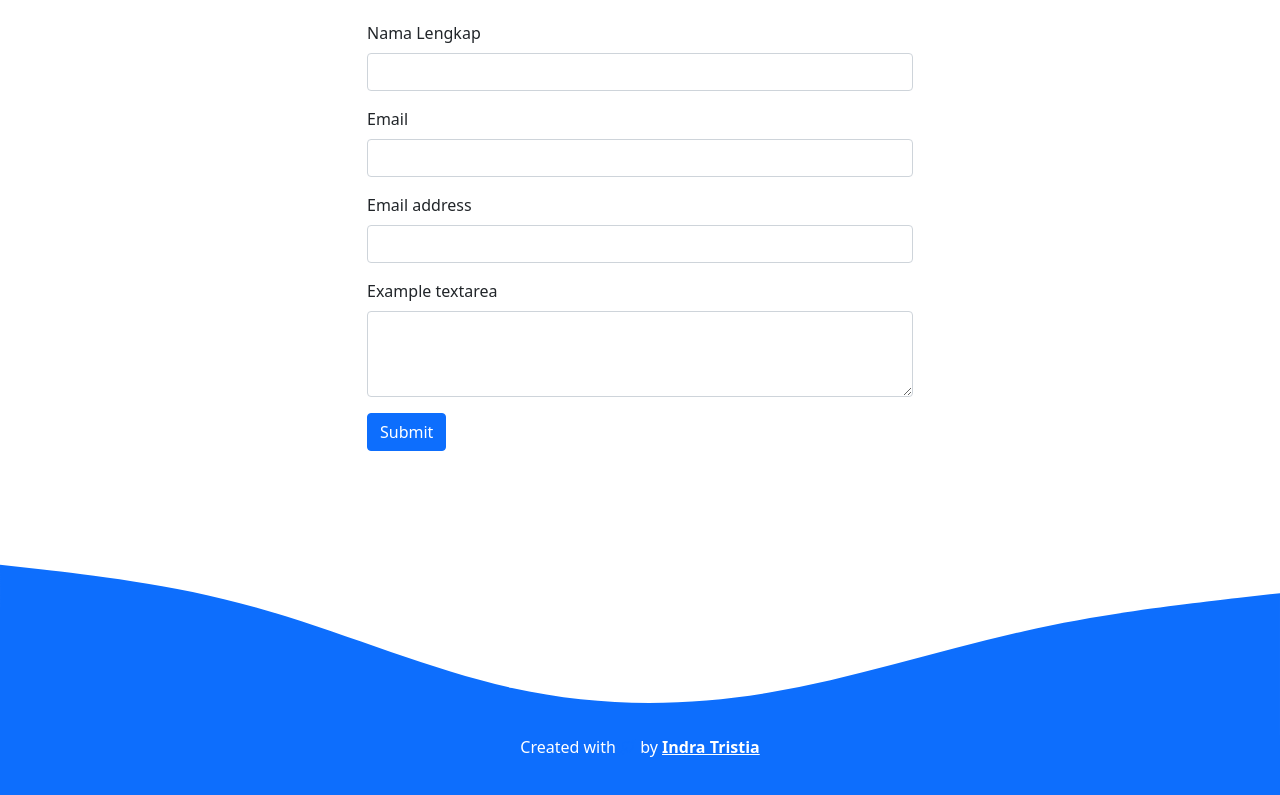
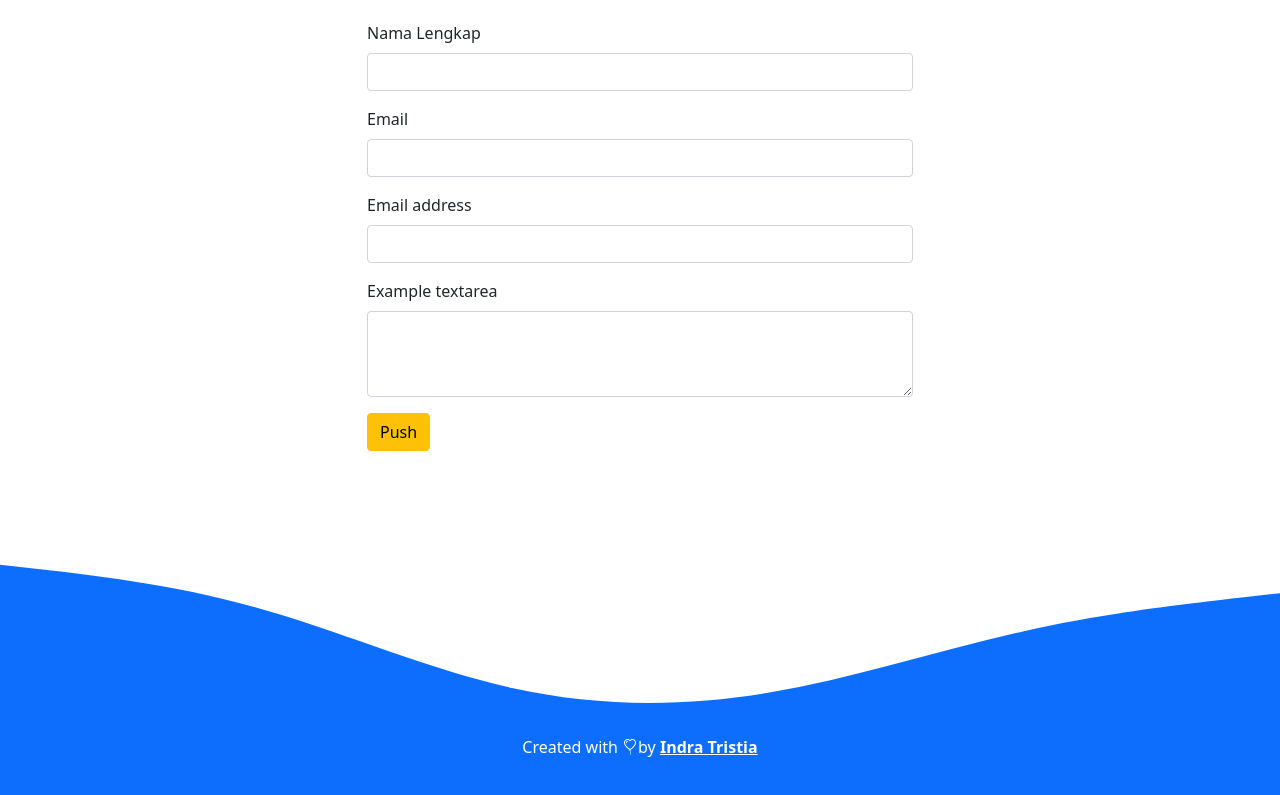
Before and after one commit to indratrst/indratristia.github.io, a plain HTML site: page index.html in a window 1280 px wide. Shown: the part 2944-3739 px from the top of the page. Drawn offline with nearby package versions, Linux system fonts and the light colour scheme.

Commit message:
change button and change icon in footer

```diff
--- a/index.html
+++ b/index.html
@@ -176,7 +176,7 @@
                 <label for="pesan" class="form-label">Example textarea</label>
                 <textarea class="form-control" id="pesan" rows="3"></textarea>
               </div>
-              <button type="submit" class="btn btn-primary">Submit</button>
+              <button type="submit" class="btn btn-warning">Push</button>
             </form>
           </div>
         </div>
@@ -193,7 +193,7 @@
 
     <!-- Footer -->
     <footer class="bg-primary text-white text-center pb-4">
-      <p>Created with <i class="bi bi-arrow-through-heart text-primary"></i> by <a href="https://www.instagram.com/indratrst/saved/?hl=id" class="text-white fw-bold">Indra Tristia</a></p>
+      <p>Created with <i class="bi bi-balloon-heart"></i>by <a href="https://www.instagram.com/indratrst/saved/?hl=id" class="text-white fw-bold">Indra Tristia</a></p>
     </footer>
     <!-- End footer -->
     <script src="https://cdn.jsdelivr.net/npm/bootstrap@5.0.2/dist/js/bootstrap.bundle.min.js" integrity="sha384-MrcW6ZMFYlzcLA8Nl+NtUVF0sA7MsXsP1UyJoMp4YLEuNSfAP+JcXn/tWtIaxVXM" crossorigin="anonymous"></script>
```
